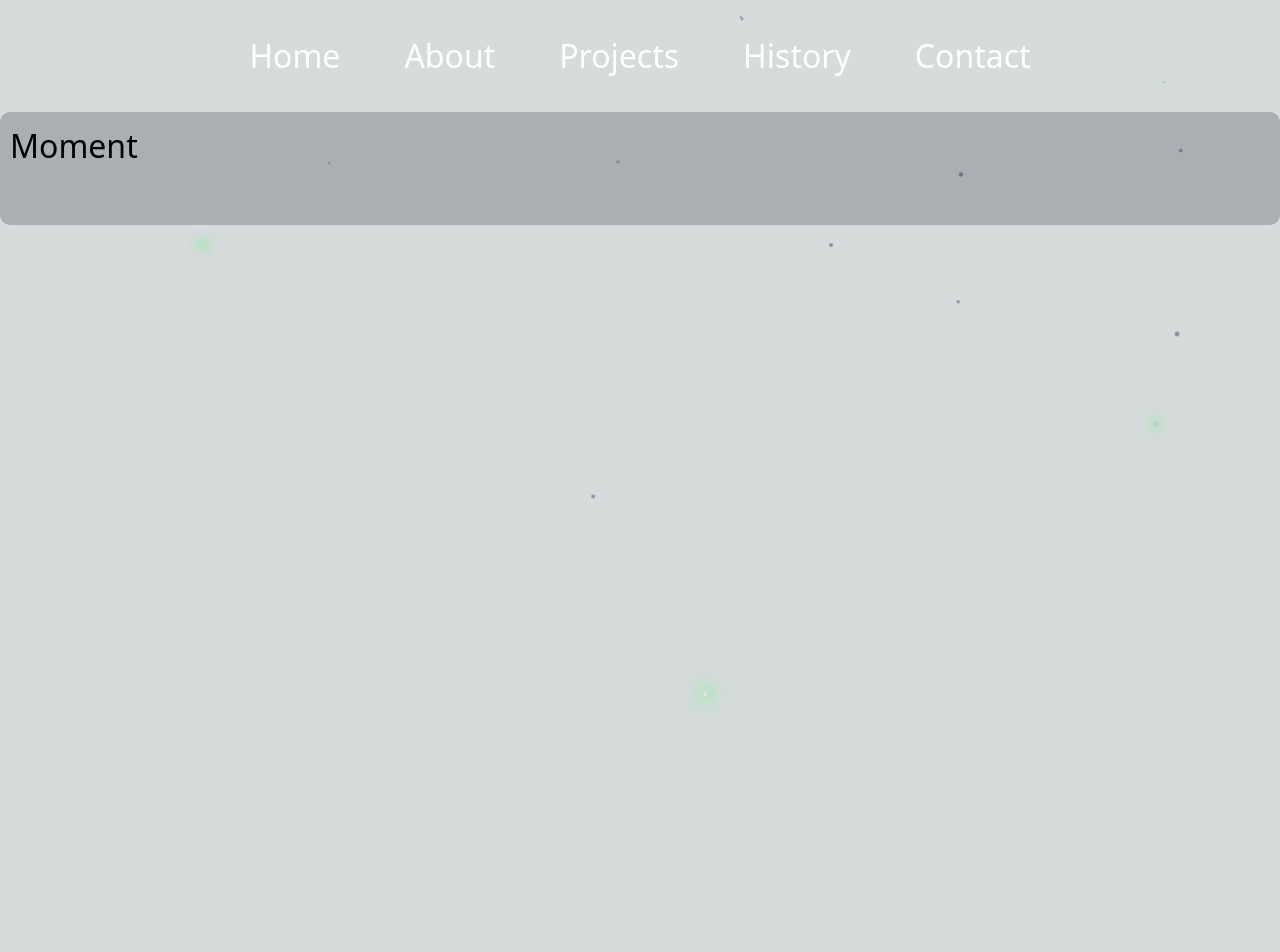
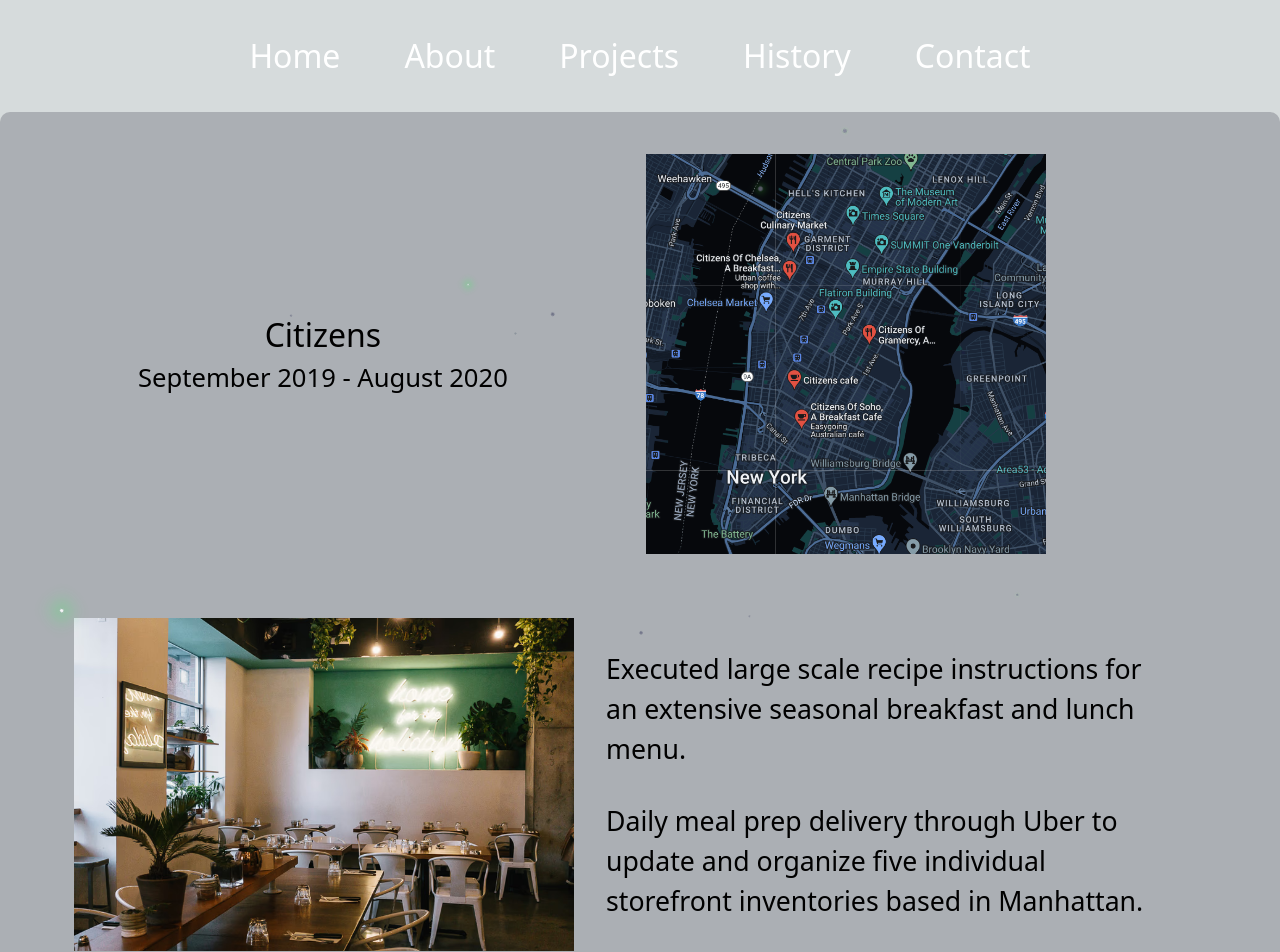
Before and after one commit to lucian1996/vite-react-portfolio, a React (Vite) app: page /history in a window 1280 px wide. Shown: the top 952 px of the page. Before the commit the page ends 800 px from the top, so only its background shows below. Built offline with nearby package versions, Linux system fonts and the light colour scheme.

Commit message:
job complete

```diff
--- a/src/components/job.tsx
+++ b/src/components/job.tsx
@@ -1,6 +1,29 @@
+import GetIsMobile from "../utility/function/get-is-mobile"
 
 export default function Job() {
+  const isMobile = GetIsMobile()
   return (
-    <div>Moment</div>
+    <>
+      {/* <div className="job-header"> */}
+      <div className={isMobile ? 'job-header px-16' : 'job-header pl-32 pr-56'}>
+        <div className="job-header-info">
+          <div className="job-header-info-title">Citizens</div>
+          <div className="job-header-info-summary">September 2019 - August 2020</div>
+        </div>
+        <img className='job-header-image' src="/citizens-map.png" alt="citizens-map" width={isMobile ? 300 : 400} />
+      </div>
+      <div className={isMobile ? 'job-footer px-16' : 'job-footer px-16'}>
+        <img className='job-footer-image' src="/citizens.png" alt="citizens" width={isMobile ? 300 : 500} />
+        <div className="job-footer-bullet-list">
+          <div className="job-footer-bullet">
+            Executed large scale recipe instructions for an extensive seasonal breakfast and lunch menu.
+          </div>
+          <div className="job-footer-bullet">
+            Daily meal prep delivery through Uber to update and organize five individual storefront inventories based in Manhattan.
+          </div>
+        </div>
+      </div>
+    </>
   )
 }
+{/* <div className="flex py-8 px-10"> */ }
--- a/src/components/project.tsx
+++ b/src/components/project.tsx
@@ -38,7 +38,7 @@ export default function Project(data: ProjectProps) {
             </div>
             <div className="project-header-info-links">
               <div className="project-header-info-link">
-                <a href={data.demoUrl}>Demo</a>
+                {data.demoUrl && <a href={data.demoUrl}>Demo</a>}
               </div>
               <div className="project-header-info-link">
                 <a href={data.githubUrl}>Github</a>
--- a/src/utility/style/page/history.css
+++ b/src/utility/style/page/history.css
@@ -18,6 +18,56 @@
   margin: 0 auto; /* Center the element horizontally */
   width: 100%; /* Occupy the full width of the viewport */
   padding: 10px;
-  padding-bottom: 55px;
   border-radius: 10px;
 }
+/* <div className="flex py-8 px-10"> */
+
+#History .job-header {
+  /* background-color: rgba(65, 136, 138, 0.48); */
+  display: flex;
+  justify-content: space-between;
+  /* margin-left: 3em;
+  margin-right: 6em; */
+  padding-top: 1em;
+  padding-bottom: 1em;
+}
+#History .job-header-info {
+  /* background-color: rgba(65, 138, 65, 0.48); */
+  display: flex;
+  flex-direction: column;
+  justify-content: center;
+  text-align: center;
+}
+#History .job-header-info-title {
+  /* background-color: rgba(67, 65, 138, 0.48); */
+  font-size: 1em;
+}
+#History .job-header-info-summary {
+  /* background-color: rgba(138, 129, 65, 0.48); */
+  font-size: 0.8em;
+}
+/* #History .job-header-image {} */
+
+#History .job-footer {
+  /* background-color: rgba(125, 65, 138, 0.48); */
+  display: flex;
+  padding-top: 1em;
+  padding-bottom: 1em;
+}
+#History .job-footer-bullet-list {
+  /* background-color: rgba(94, 65, 138, 0.48); */
+  width: 100%;
+  display: flex;
+  flex-direction: column;
+  justify-content: center;
+  align-items: center;
+  margin-left: 1em;
+  margin-right: 1em;
+  gap: 1em;
+}
+
+#History .job-footer-bullet {
+  /* background-color: rgba(138, 65, 65, 0.48); */
+  font-size: 20pt;
+
+}
--- a/src/utility/style/page/projects.css
+++ b/src/utility/style/page/projects.css
@@ -73,12 +73,13 @@
 #Projects .project-header-info-links {
   /* background-color: rgba(123, 114, 48, 0.264); */
   display: flex;
+  justify-content: center;
   width: 300px;
   font-size: 18pt;
 }
 #Projects .project-header-info-link {
   /* background-color: rgba(123, 48, 105, 0.264); */
-  width: 50%;
+  width: 70%;
   text-align: center;
 }
 
```
Also changed, not shown: public/citizens-map.png (added), public/citizens.png (added).
